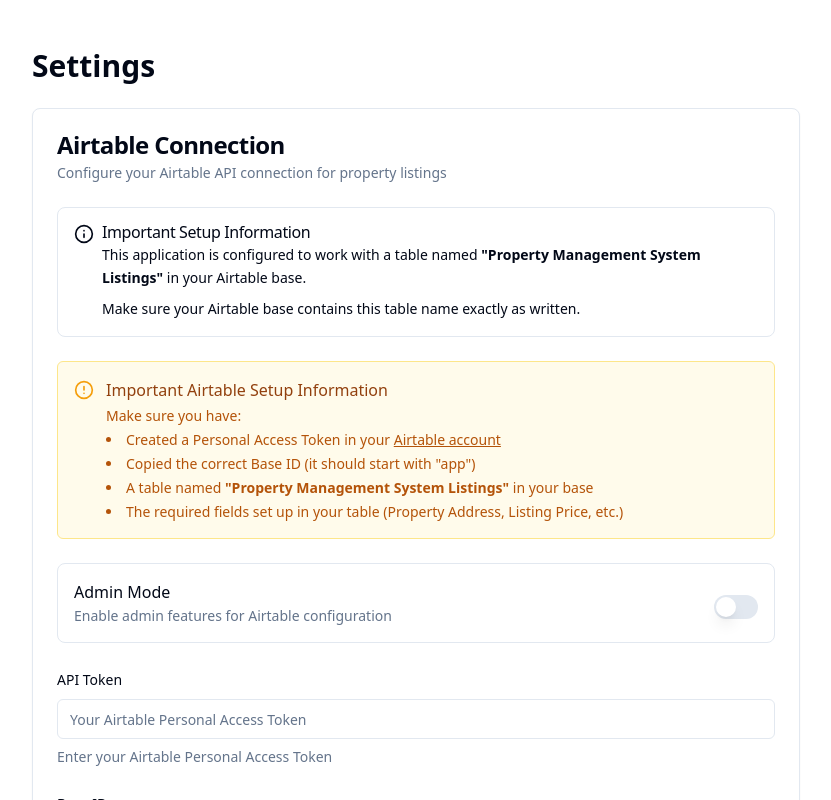
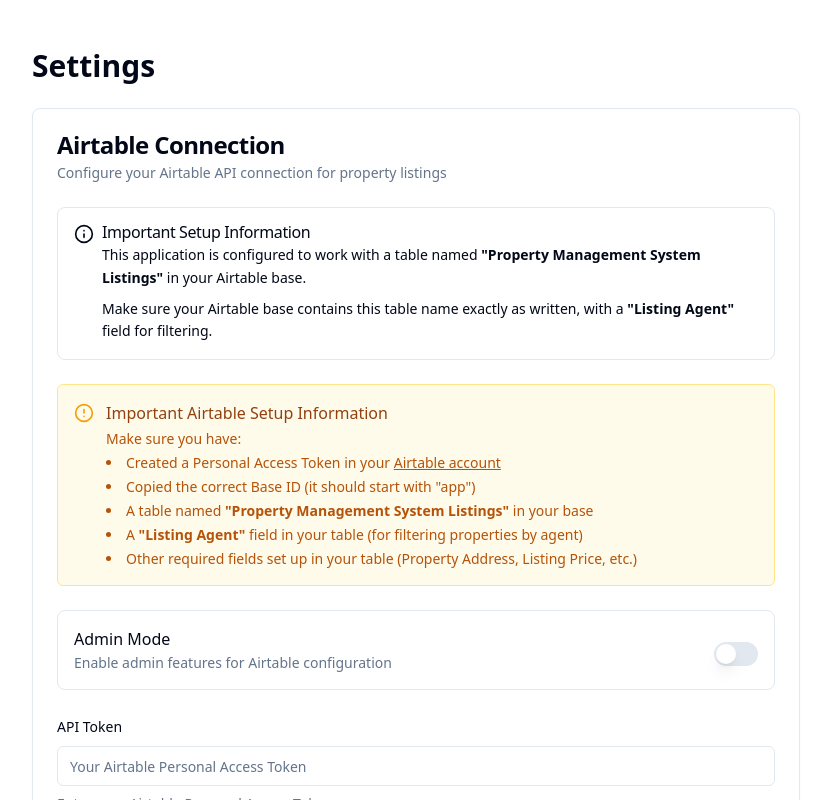
Before and after one commit to rickazoy/idx-wizard-create-now, a React (Vite) app: page /settings in a window 1280 px wide. Shown: the top 800 px of the page, without its empty margins (224-1055 px from the left). Built offline with nearby package versions, Linux system fonts and the light colour scheme.

Commit message:
Fix: Listing agent filter in settings
Ensure the listing agent filter in the settings page uses the 'Listing Agent' field.

```diff
--- a/src/components/SetupAirtablePrompt.tsx
+++ b/src/components/SetupAirtablePrompt.tsx
@@ -35,7 +35,7 @@ const SetupAirtablePrompt: React.FC<SetupAirtablePromptProps> = ({ className })
           <ol className="list-decimal list-inside space-y-1">
             <li>Create a Personal Access Token in your <a href="https://airtable.com/create/tokens" target="_blank" rel="noopener noreferrer" className="text-primary hover:underline">Airtable account</a></li>
             <li>Copy your Base ID from the URL when viewing your base (starts with "app")</li>
-            <li>Ensure your table is named "Property Management System Listings" with required fields</li>
+            <li>Ensure your table is named "Property Management System Listings" with required fields including "Listing Agent"</li>
           </ol>
         </div>
       </CardContent>
--- a/src/pages/Settings.tsx
+++ b/src/pages/Settings.tsx
@@ -67,6 +67,7 @@ const Settings = () => {
         try {
           const agents = await fetchListingAgents(apiKey, baseId);
           setListingAgents(agents);
+          console.log('Loaded listing agents:', agents);
         } catch (error) {
           console.error('Error fetching listing agents:', error);
           toast({
@@ -81,7 +82,7 @@ const Settings = () => {
     };
 
     loadListingAgents();
-  }, [form.watch('apiKey'), form.watch('baseId'), form.watch('isAdmin')]);
+  }, [form.watch('apiKey'), form.watch('baseId'), form.watch('isAdmin'), toast]);
 
   const onSubmit = async (values: SettingsFormValues) => {
     setIsLoading(true);
@@ -108,7 +109,7 @@ const Settings = () => {
       console.error('Error saving settings:', error);
       toast({
         title: 'Error',
-        description: 'Failed to connect to Airtable. Please check your credentials and ensure you have access to the table.',
+        description: 'Failed to connect to Airtable. Please check your credentials and ensure your table is named "Property Management System Listings".',
         variant: 'destructive',
       });
     } finally {
@@ -137,7 +138,7 @@ const Settings = () => {
                   This application is configured to work with a table named <strong>"Property Management System Listings"</strong> in your Airtable base.
                 </p>
                 <p className="text-sm">
-                  Make sure your Airtable base contains this table name exactly as written.
+                  Make sure your Airtable base contains this table name exactly as written, with a <strong>"Listing Agent"</strong> field for filtering.
                 </p>
               </AlertDescription>
             </Alert>
@@ -154,7 +155,8 @@ const Settings = () => {
                     <li>Created a Personal Access Token in your <a href="https://airtable.com/create/tokens" target="_blank" rel="noopener noreferrer" className="underline">Airtable account</a></li>
                     <li>Copied the correct Base ID (it should start with "app")</li>
                     <li>A table named <strong>"Property Management System Listings"</strong> in your base</li>
-                    <li>The required fields set up in your table (Property Address, Listing Price, etc.)</li>
+                    <li>A <strong>"Listing Agent"</strong> field in your table (for filtering properties by agent)</li>
+                    <li>Other required fields set up in your table (Property Address, Listing Price, etc.)</li>
                   </ul>
                 </div>
               </div>
@@ -243,7 +245,7 @@ const Settings = () => {
                           </SelectContent>
                         </Select>
                         <FormDescription>
-                          Filter property listings by a specific agent
+                          Filter property listings by a specific agent (uses the "Listing Agent" field)
                         </FormDescription>
                         <FormMessage />
                       </FormItem>
```
